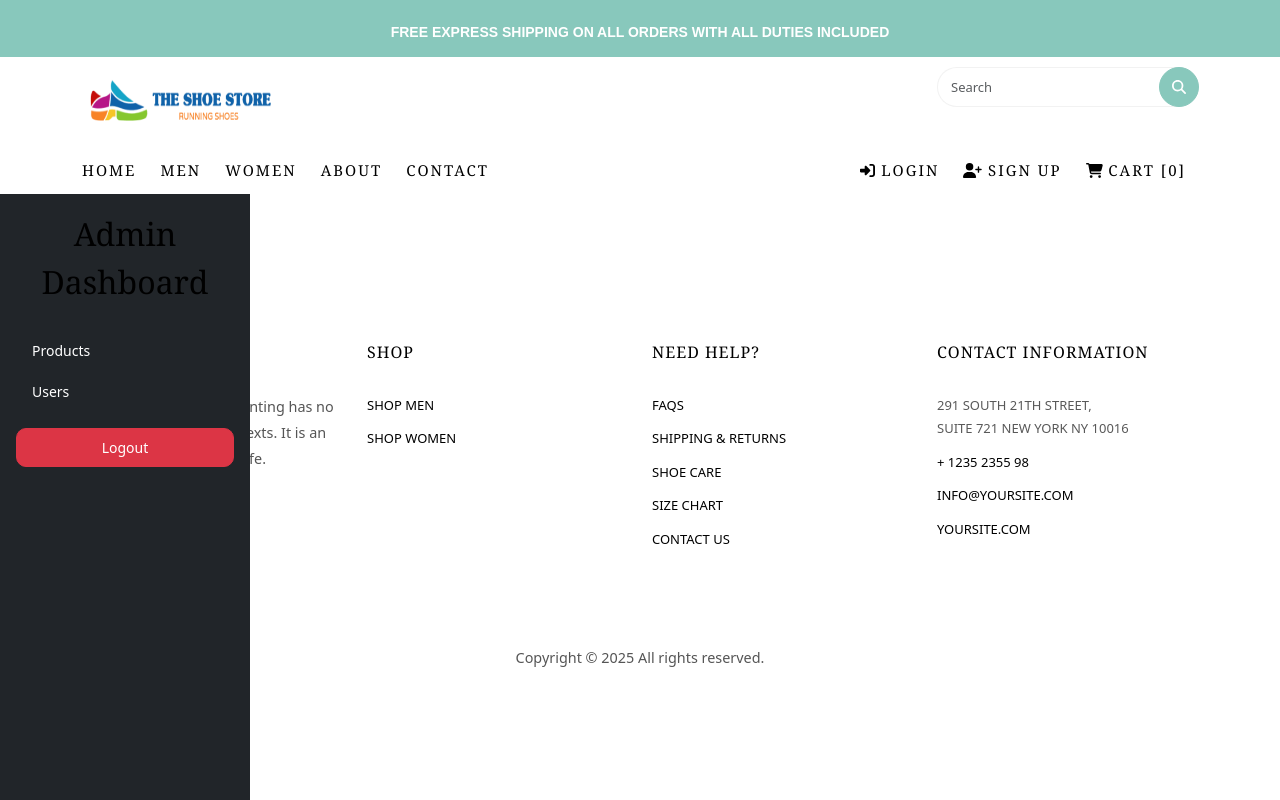
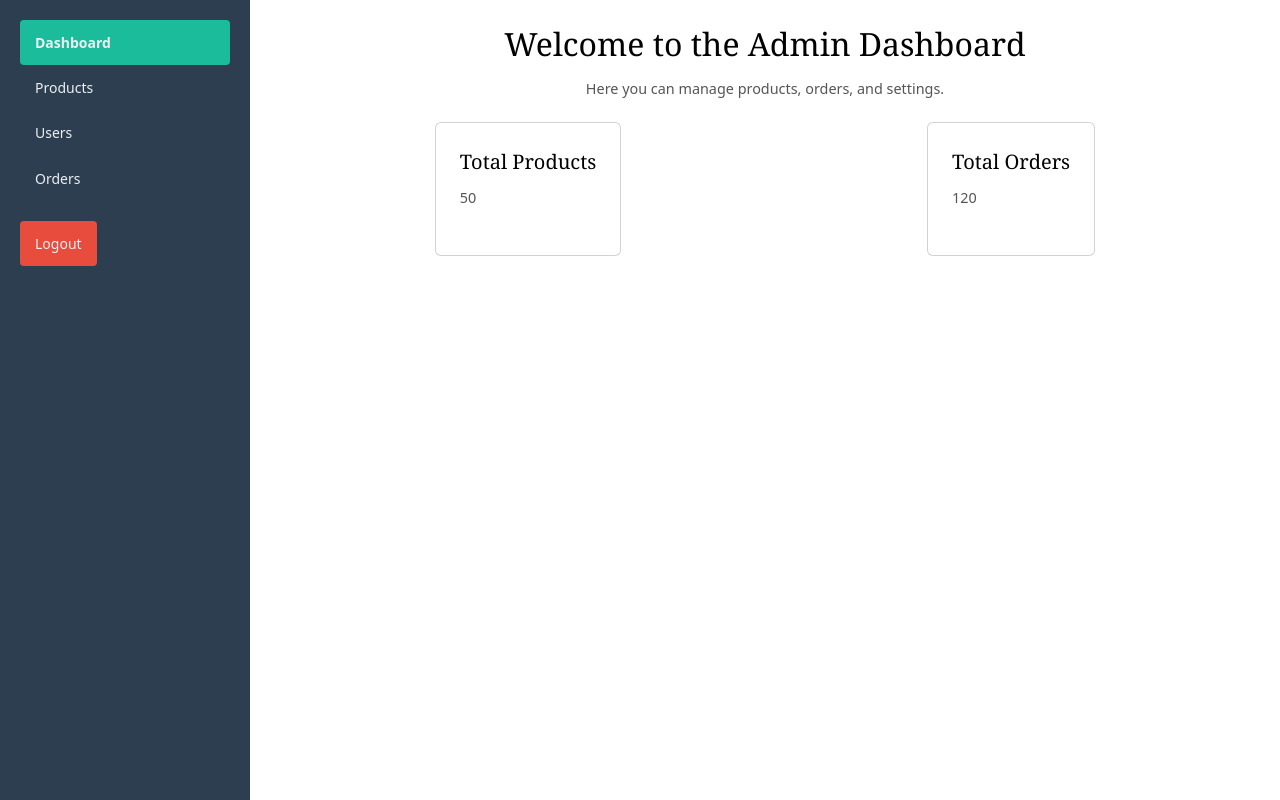
Before and after one commit to vyijardar/The-Shoe-Store-Capstone-Project, a React (Vite) app in the folder client/: page /admin/dashboard in a window 1280 px wide. Built offline with nearby package versions, Linux system fonts and the light colour scheme.

Commit message:
Updating view users & dashboard page

```diff
--- a/client/src/App.jsx
+++ b/client/src/App.jsx
@@ -1,6 +1,6 @@
 import React, { useState, useEffect } from "react";
-import './App.css'
-import { BrowserRouter as Router, Routes, Route } from "react-router-dom";
+import './App.css';
+import { BrowserRouter as Router, Routes, Route, useLocation } from "react-router-dom";
 import CartProvider from "./context/CartContext";
 import Navigations from "./components/Navigations";
 import Home from "./pages/Home";
@@ -16,60 +16,86 @@ import AdminLogin from "./pages/admin/AdminLogin";
 import DashboardLayout from "./pages/admin/DashboardLayout";
 import Products from "./pages/admin/Products";
 import Users from "./pages/admin/Users";
-import Footer from './components/Footer'
-import UserAccount from './pages/UserAccount'
-import About from './pages/About'
-import OrderConfirmation from './components/OrderConfirmation'
+import Footer from './components/Footer';
+import UserAccount from './pages/UserAccount';
+import About from './pages/About';
+import OrderConfirmation from './components/OrderConfirmation';
 import ShoeCare from "./pages/Shoecare";
 import FAQs from "./pages/FAQs";
 import ShippingAndReturns from "./pages/ShippingAndReturns";
 import SizeChart from "./pages/SizeChart";
+import Dashboard from "./pages/admin/Dashboard";
 
 function App() {
   const [cartCount, setCartCount] = useState(0);
   const [token, setToken] = useState(localStorage.getItem("adminToken"));
   const [isLoggedIn, setisLoggedIn] = useState(false);
+
   useEffect(() => {
     const savedCart = JSON.parse(localStorage.getItem("cart")) || [];
     const totalQuantity = savedCart.reduce((acc, item) => acc + item.quantity, 0);
     setCartCount(totalQuantity);
   }, []);
 
-
   return (
     <div id="page">
       <CartProvider cartCount={cartCount} token={token} setToken={setToken}>
         <Router>
-          <Navigations cartCount={cartCount} token={token}
-            setToken={setToken} setisLoggedIn={setisLoggedIn} />
+          <Content
+            cartCount={cartCount}
+            token={token}
+            setToken={setToken}
+            setisLoggedIn={setisLoggedIn}
+          />
+        </Router>
+      </CartProvider>
+    </div>
+  );
+}
+
+function Content({ cartCount, token, setToken, setisLoggedIn ,setCartCount}) {
+  const location = useLocation();
+
+  // Check if the current route is an admin route
+  const isAdminRoute = location.pathname.startsWith('/admin');
+
+  return (
+    <>
+      {/* Only show Navigations and Footer if not on admin routes */}
+      {!isAdminRoute && <Navigations cartCount={cartCount} token={token} setToken={setToken} setisLoggedIn={setisLoggedIn} />}
+
       <Routes>
+        {/* Admin Routes Nested under DashboardLayout */}
+        <Route path="/admin" element={<DashboardLayout token={token} />}>
+          <Route path="dashboard" element={<Dashboard token={token} />} />
+          <Route path="products" element={<Products />} />
+          <Route path="users" element={<Users />} />
+        </Route>
+
+        {/* Admin Login */}
+        <Route path="/admin/login" element={<AdminLogin setToken={setToken} setIsLoggedIn={setisLoggedIn} />} />
+
+        {/* Customer Routes */}
         <Route path="/" element={<Home token={token} setToken={setToken} />} />
-            <Route path="/men" element={<Men  />} />
-            <Route path="/women" element={<Women  />} />
-            <Route path='/products/:id' element={<ProductDetail setCartCount={setCartCount} />} token={token} setToken={setToken} ></Route>
+        <Route path="/men" element={<Men />} />
+        <Route path="/women" element={<Women />} />
+        <Route path='/products/:id' element={<ProductDetail setCartCount={setCartCount} />} />
         <Route path="/cart" element={<Cartpage token={token} setToken={setToken} />} />
         <Route path="/login" element={<Login token={token} setToken={setToken} setisLoggedIn={setisLoggedIn} />} />
         <Route path="/signup" element={<SignUp token={token} setToken={setToken} setisLoggedIn={setisLoggedIn} />} />
         <Route path="/about" element={<About token={token} setToken={setToken} />} />
         <Route path="/checkout" element={<Checkout token={token} setToken={setToken} />} />
         <Route path="/orderconfirm" element={<OrderConfirmation token={token} setToken={setToken} />} />
-            <Route path="/account" element={<UserAccount token={token} setToken={setToken} setisLoggedIn={setisLoggedIn}  />} />
+        <Route path="/account" element={<UserAccount token={token} setToken={setToken} setisLoggedIn={setisLoggedIn} />} />
         <Route path="/contact" element={<ContactPage token={token} setToken={setToken} />} />
         <Route path="/shoe-care" element={<ShoeCare />} />
         <Route path="/faqs" element={<FAQs />} />
         <Route path="/shipping-returns" element={<ShippingAndReturns />} />
         <Route path="/size-chart" element={<SizeChart />} />
-               {/* Admin Routes */}
-               <Route path="/admin/login" element={<AdminLogin setToken={setToken} setisLoggedIn={setisLoggedIn} />} />
-               <Route path="/admin/dashboard" element={<DashboardLayout token={token}/>}   />
-              <Route path="/admin/products" element={<Products />} />
-              <Route path="/admin/users" element={<Users />} />
+      </Routes>
 
-          </Routes>
-          <Footer />
-        </Router>
-      </CartProvider>
-    </div>
+      {!isAdminRoute && <Footer />}
+    </>
   );
 }
 
--- /dev/null
+++ b/client/src/css/dashboard.css
@@ -0,0 +1,42 @@
+.dashboard-layout {
+    display: flex;
+    height: 100vh;
+    background-color: #f8f9fa;
+  }
+
+  .sidebar {
+    width: 250px;
+    background-color: #2c3e50;
+    color: #ecf0f1;
+    padding: 20px;
+  }
+
+  .sidebar a {
+    display: block;
+    padding: 10px 15px;
+    color: #ecf0f1;
+    text-decoration: none;
+    border-radius: 4px;
+  }
+
+  .sidebar a.active {
+    background-color: #1abc9c;
+    font-weight: bold;
+  }
+
+  .sidebar button {
+    margin-top: 20px;
+    padding: 10px 15px;
+    color: #ecf0f1;
+    background-color: #e74c3c;
+    border: none;
+    border-radius: 4px;
+    cursor: pointer;
+  }
+
+  .content {
+    flex: 1;
+    padding: 20px;
+    overflow-y: auto;
+    background-color: #ffffff;
+  }
--- a/client/src/pages/Login.jsx
+++ b/client/src/pages/Login.jsx
@@ -61,7 +61,7 @@ export default function Login({ setToken, setisLoggedIn }) {
                     localStorage.setItem("role", result.user.role);
 
                     if (result.user.role === "admin") {
-                        navigate("/admin/dashboard");
+                        navigate("/admin");
                     } else {
                         navigate("/account");
                     }
--- /dev/null
+++ b/client/src/pages/admin/Dashboard.jsx
@@ -0,0 +1,21 @@
+import React from "react";
+
+export default function Dashboard() {
+  return (
+    <div className="container ">
+      <h2  className="text-center">Welcome to the Admin Dashboard</h2>
+      <p className="text-center">Here you can manage products, orders, and settings.</p>
+      {/* Add some widgets or statistics here */}
+      <div className="d-flex justify-content-around te">
+        <div className="card p-4">
+          <h5>Total Products</h5>
+          <p>50</p>
+        </div>
+        <div className="card p-4">
+          <h5>Total Orders</h5>
+          <p>120</p>
+        </div>
+      </div>
+    </div>
+  );
+}
--- a/client/src/pages/admin/DashboardLayout.jsx
+++ b/client/src/pages/admin/DashboardLayout.jsx
@@ -1,42 +1,37 @@
 
-import { NavLink, Outlet, useNavigate } from "react-router-dom";
+import { NavLink, Outlet } from "react-router-dom";
 import "bootstrap/dist/css/bootstrap.min.css";
-import React, { useEffect, useState } from "react";
+import React from "react";
+
+import "../../css/dashboard.css";
 
 export default function DashboardLayout() {
-
   const handleLogout = () => {
     localStorage.removeItem("adminToken");
     window.location.href = "/admin/login";
   };
 
+  return (
+    <div className="dashboard-layout">
+      <aside className="sidebar">
+        <NavLink to="dashboard"   className={({ isActive }) => (isActive ? "active" : "")}>
+          Dashboard
+        </NavLink>
+        <NavLink to="products"  className={({ isActive }) => (isActive ? "active" : "")}>
+          Products
+        </NavLink>
+        <NavLink to="users"   className={({ isActive }) => (isActive ? "active" : "")}>
+          Users
+        </NavLink>
+        <NavLink to="orders"   className={({ isActive }) => (isActive ? "active" : "")}>
+          Orders
+        </NavLink>
+        <button onClick={handleLogout}>Logout</button>
+      </aside>
+      <main className="content">
+        <Outlet />
+      </main>
+    </div>
 
-  return (
-    <div className="d-flex">
-      {/* Sidebar */}
-      <nav className="bg-dark text-white p-3 vh-100 position-fixed" style={{ width: '250px' }}>
-        <h2 className="text-center">Admin Dashboard</h2>
-        <ul className="nav flex-column mt-4">
-          <li className="nav-item">
-            <NavLink to="/admin/products" className="nav-link text-white" activeClassName="active">
-              Products
-            </NavLink>
-          </li>
-          <li className="nav-item">
-            <NavLink to="/admin/users" className="nav-link text-white" activeClassName="active">
-              Users
-            </NavLink>
-          </li>
-          <li className="nav-item">
-            <button className="btn btn-danger mt-3 w-100" onClick={handleLogout}>Logout</button>
-          </li>
-        </ul>
-      </nav>
-
-      {/* Content */}
-      <div className="flex-grow-1 ms-250 p-4" style={{ marginLeft: '250px' }}>
-        <Outlet />
-      </div>
-    </div>
   );
 }
--- a/client/src/pages/admin/Products.jsx
+++ b/client/src/pages/admin/Products.jsx
@@ -90,7 +90,7 @@ export default function Products() {
   }
 
   return (
-    <div className="product-management">
+    <div className="product-management container">
       <h2>Manage Products</h2>
       <button className="add-product-btn" onClick={() => openModal("Add")}>
         Add Product
--- a/client/src/pages/admin/Users.jsx
+++ b/client/src/pages/admin/Users.jsx
@@ -28,9 +28,9 @@ export default function Users() {
   if (loading) return <p>Loading users...</p>;
 
   return (
-    <div className="view-users">
+    <div className="view-users container" >
       <h2>Manage Users</h2>
-      <table>
+      <table >
         <thead>
           <tr>
             <th>ID</th>
```
Also changed, not shown: 2 other files (tests, documents, lock files or other folders). Lines whose indentation alone changed are shown as unchanged.
